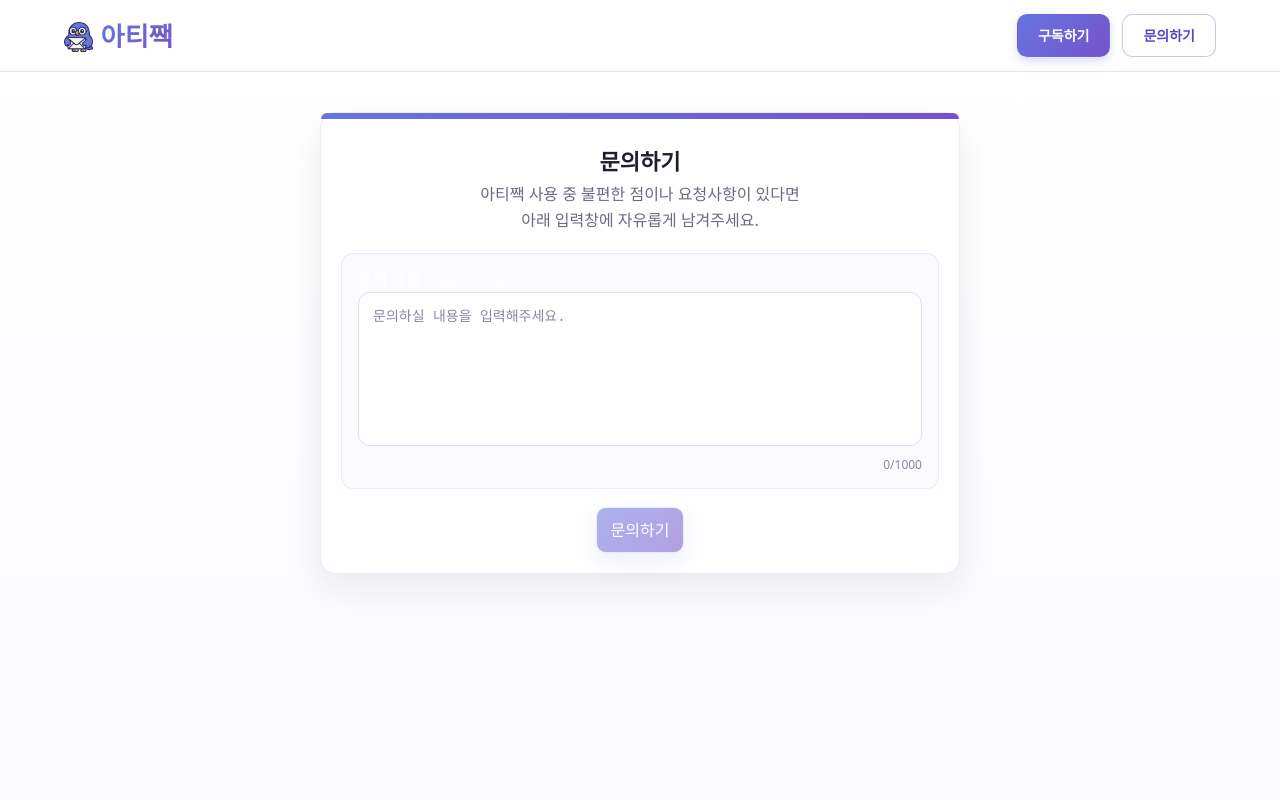
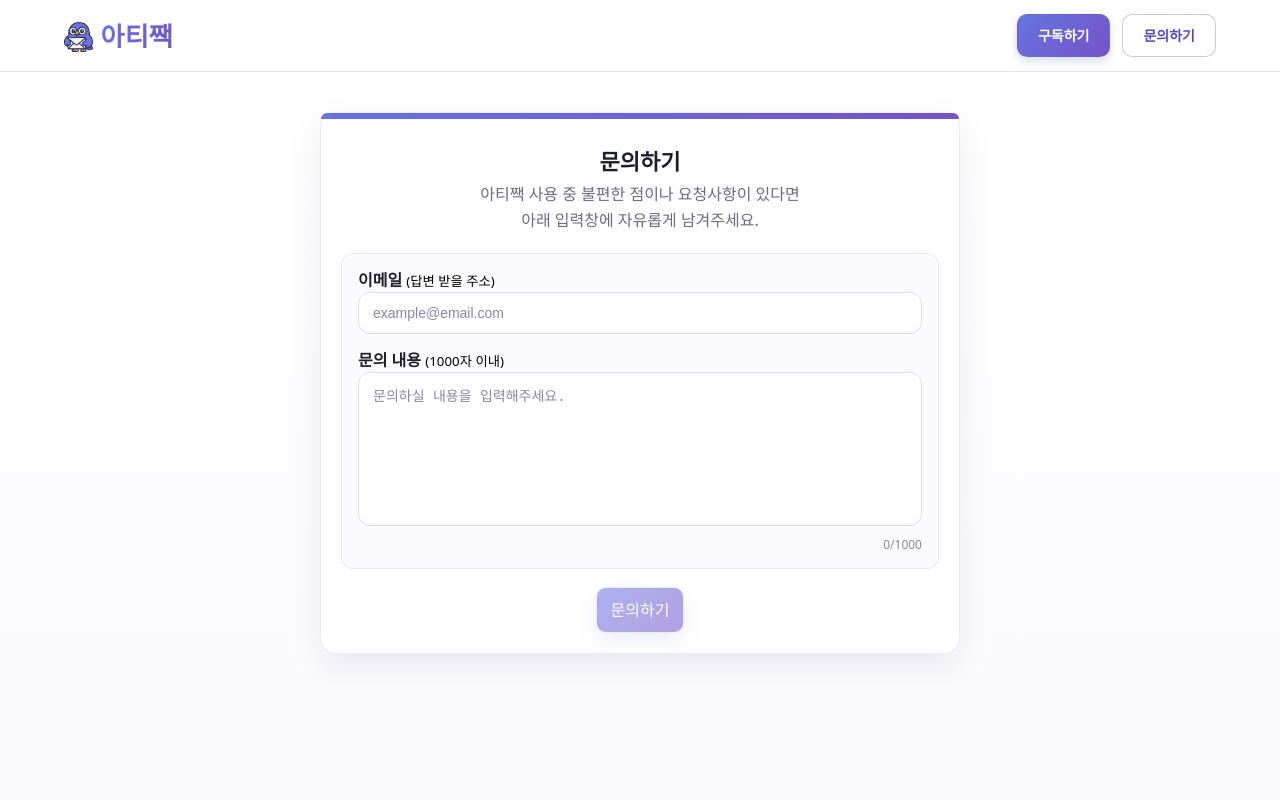
Before and after one commit to KJBig/artijjaek-front, a Vue app: page /inquiry in a window 1280 px wide. Shown: the top 800 px of the page. Built offline with nearby package versions, Linux system fonts and the light colour scheme; no server answers.

Commit message:
feat : 문의하기에 이메일 추가

```diff
--- a/src/pages/Inquiry.vue
+++ b/src/pages/Inquiry.vue
@@ -12,6 +12,23 @@
         </header>
 
         <section class="contact-group">
+          <div class="field">
+            <label class="label" for="contact-email">
+              이메일 <small>(답변 받을 주소)</small>
+            </label>
+            <input
+              id="contact-email"
+              class="input"
+              type="email"
+              v-model.trim="email"
+              placeholder="example@email.com"
+              :disabled="busy"
+              autocomplete="email"
+              required
+            />
+          </div>
+
+          <!-- 문의 내용 -->
           <div class="field">
             <label class="label" for="contact-message">문의 내용 <small>(1000자 이내)</small></label>
             <textarea
@@ -58,13 +75,19 @@ import { useRouter } from "vue-router";
 import { postInquiry } from "../services/inquiryApi.ts";
 
 const router = useRouter();
+
+const email = ref(""); // ✅ 추가
 const message = ref("");
 const busy = ref(false);
 const showPopup = ref(false);
 
 const isSubmitDisabled = computed(() => {
-  const len = message.value.trim().length;
-  return busy.value || len < 1 || len > 1000;
+  const msgLen = message.value.trim().length;
+
+  // ✅ 간단 이메일 형식 검증
+  const emailValid = /^[^\s@]+@[^\s@]+\.[^\s@]+$/.test(email.value.trim());
+
+  return busy.value || !emailValid || msgLen < 1 || msgLen > 1000;
 });
 
 const onSubmit = async () => {
@@ -72,9 +95,12 @@ const onSubmit = async () => {
   busy.value = true;
 
   try {
-    // ✅ API 스펙에 맞춰 content 필드로 전송
-    const resp = await postInquiry({ content: message.value.trim() });
-    // 서버 래핑 응답 형식에 맞춰 성공 여부 체크
+    // ✅ email + content 전송
+    const resp = await postInquiry({
+      email: email.value.trim(),
+      content: message.value.trim(),
+    });
+
     if (resp?.isSuccess === true) {
       showPopup.value = true;
     } else {
@@ -126,9 +152,20 @@ const goHome = () => router.push("/");
   border-top-left-radius: 16px;
   border-top-right-radius: 16px;
 }
-.head { text-align: center; }
-.title { margin: 8px 0 4px; font-size: 22px; font-weight: 800; color: #1f1f2b; }
-.desc { margin: 0; color: #6e6a7e; line-height: 1.6; }
+.head {
+  text-align: center;
+}
+.title {
+  margin: 8px 0 4px;
+  font-size: 22px;
+  font-weight: 800;
+  color: #1f1f2b;
+}
+.desc {
+  margin: 0;
+  color: #6e6a7e;
+  line-height: 1.6;
+}
 
 .contact-group {
   margin-top: 20px;
@@ -150,11 +187,28 @@ const goHome = () => router.push("/");
   color: #1f1f2b;
   caret-color: #4b42b9;
 }
-.textarea { resize: none; }
-.input::placeholder { color: #8a86a0; }
-.count { text-align: right; font-size: 12px; color: #8a86a0; margin-top: 4px; }
 
-.foot { display: flex; justify-content: center; gap: 10px; margin-top: 18px; }
+/* ✅ textarea 크기 조절 불가 */
+.textarea {
+  resize: none;
+}
+
+.input::placeholder {
+  color: #8a86a0;
+}
+.count {
+  text-align: right;
+  font-size: 12px;
+  color: #8a86a0;
+  margin-top: 4px;
+}
+
+.foot {
+  display: flex;
+  justify-content: center;
+  gap: 10px;
+  margin-top: 18px;
+}
 .btn {
   padding: 10px 14px;
   border-radius: 10px;
@@ -162,8 +216,13 @@ const goHome = () => router.push("/");
   border: 1px solid #dcd9f1;
   transition: box-shadow 0.15s ease, transform 0.15s ease;
 }
-.btn:hover:not([disabled]) { transform: translateY(-1px); }
-.btn[disabled] { opacity: 0.55; cursor: not-allowed; }
+.btn:hover:not([disabled]) {
+  transform: translateY(-1px);
+}
+.btn[disabled] {
+  opacity: 0.55;
+  cursor: not-allowed;
+}
 .btn--primary {
   background: linear-gradient(135deg, #6675e0 0%, #7652c9 100%);
   color: #fff;
@@ -192,4 +251,12 @@ const goHome = () => router.push("/");
   font-weight: 600;
   color: #2a2733;
 }
+.label {
+  color: #1f1f2b;
+  font-weight: 600;
+}
+.label small {
+  color: #000;
+  font-weight: 400;
+}
 </style>
--- a/src/services/inquiryApi.ts
+++ b/src/services/inquiryApi.ts
@@ -8,6 +8,7 @@ export type ApiResponse<T = unknown> = {
 };
 
 export interface InquiryPaload {
+  email: string;
   content: string;
 }
 
```
